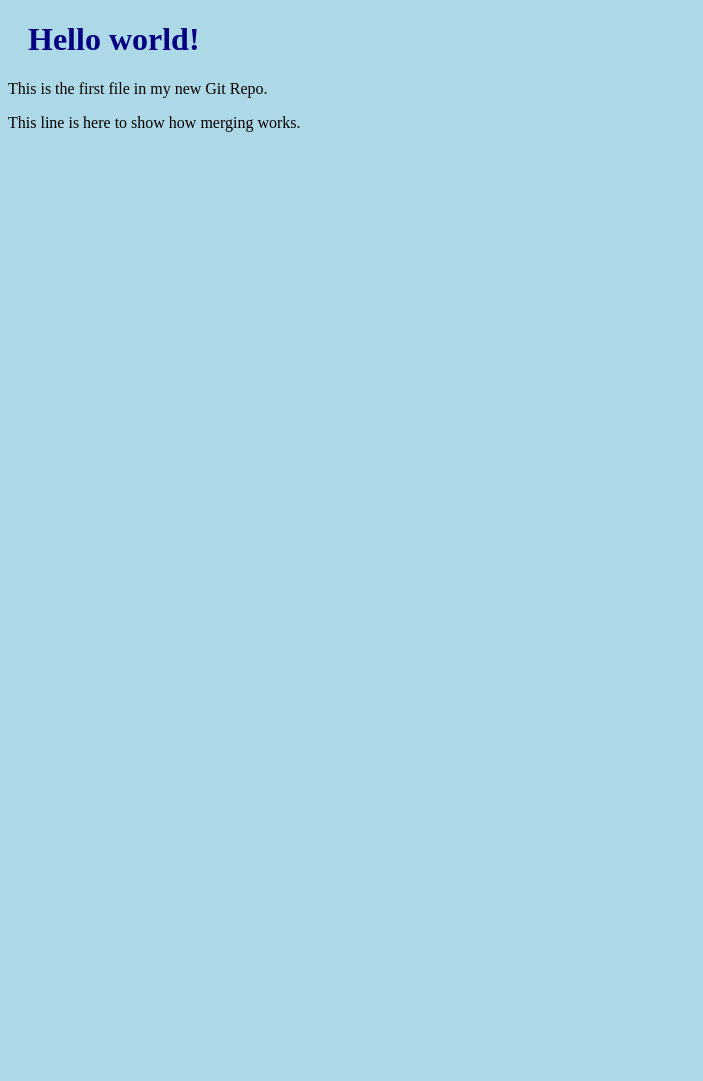
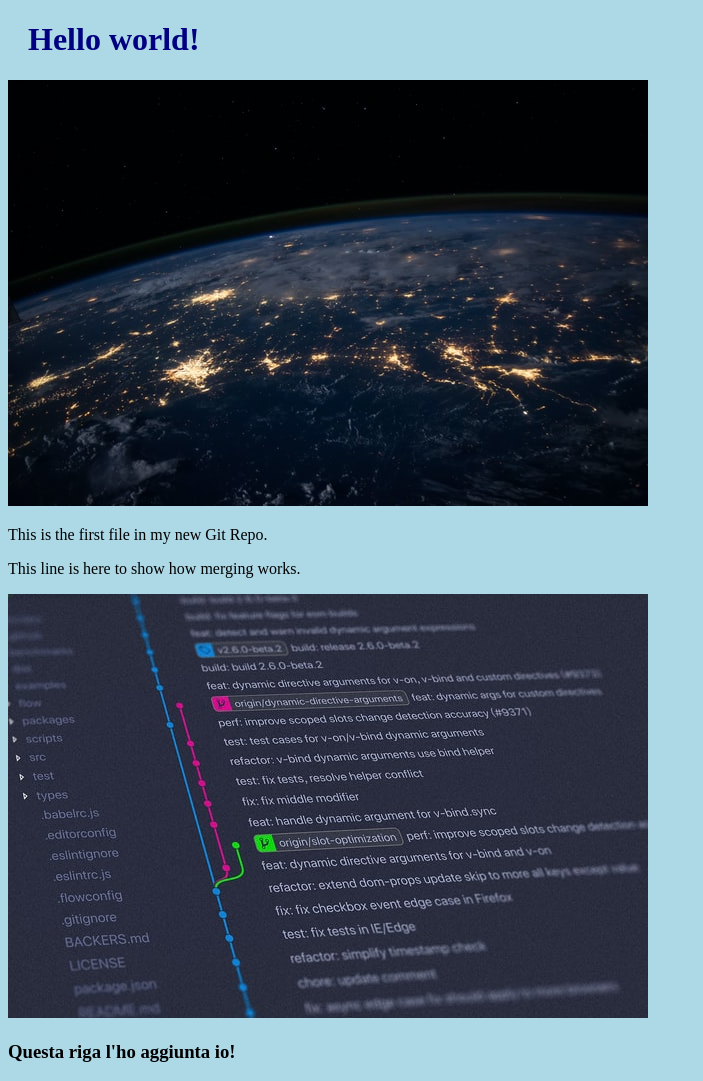
Before and after one commit to mbiella65py/w3-hello-world, a plain HTML site: page index.html in a window 1280 px wide. Shown: the whole page, without its empty margins (0-703 px from the left). Before the commit the page ends 800 px from the top, so only its background shows below. Drawn offline with Linux system fonts and the light colour scheme.

Commit message:
Updated index.html. Resized image

```diff
--- a/index.html
+++ b/index.html
@@ -7,8 +7,13 @@
 <body>
 
 <h1>Hello world!</h1>
+<div><img src="img_hello_world.jpg" alt="Hello World from Space" style="width:100%;max-width:640px"></div>
 <p>This is the first file in my new Git Repo.</p>
 <p>This line is here to show how merging works.</p>
+<div><img src="img_hello_git.jpg" alt="Hello Git" style="width:100%;max-width:640px"></div>
+<div>
+	<h3>Questa riga l'ho aggiunta io!</h3>
+</div>
 
 </body>
 </html>
```
